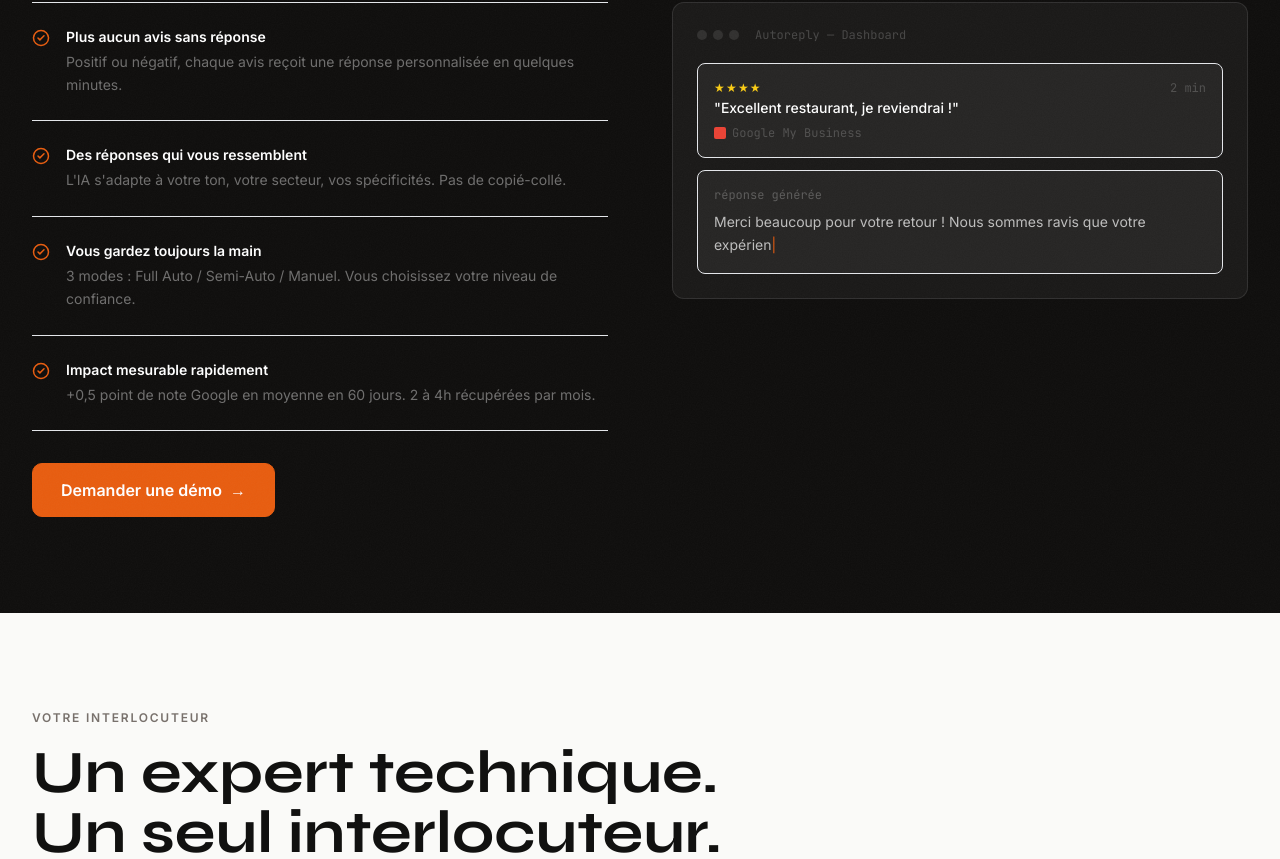
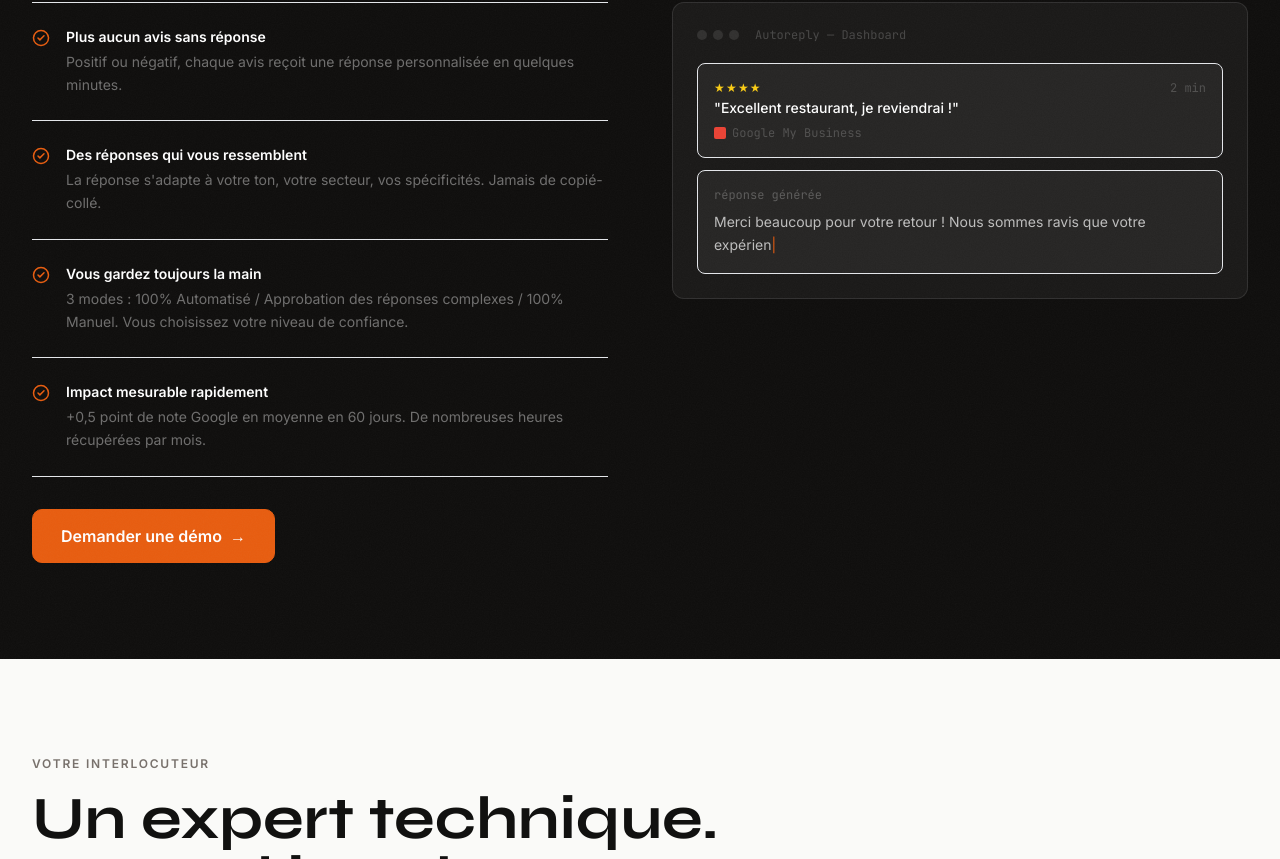
Before and after one commit to rolosjeanjulien/optival-landing, a Next.js app: page / in a window 1280 px wide. Shown: the part 4536-5395 px from the top of the page. Built offline with nearby package versions, Linux system fonts and the light colour scheme.

Commit message:
Update descriptions and loading text in AutoreplyDemo

```diff
--- a/components/sections/AutoreplyDemo.tsx
+++ b/components/sections/AutoreplyDemo.tsx
@@ -14,15 +14,15 @@ const benefits = [
   },
   {
     title: 'Des réponses qui vous ressemblent',
-    desc: "L'IA s'adapte à votre ton, votre secteur, vos spécificités. Pas de copié-collé.",
+    desc: "La réponse s'adapte à votre ton, votre secteur, vos spécificités. Jamais de copié-collé.",
   },
   {
     title: 'Vous gardez toujours la main',
-    desc: '3 modes : Full Auto / Semi-Auto / Manuel. Vous choisissez votre niveau de confiance.',
+    desc: '3 modes : 100% Automatisé / Approbation des réponses complexes / 100% Manuel. Vous choisissez votre niveau de confiance.',
   },
   {
     title: 'Impact mesurable rapidement',
-    desc: '+0,5 point de note Google en moyenne en 60 jours. 2 à 4h récupérées par mois.',
+    desc: '+0,5 point de note Google en moyenne en 60 jours. De nombreuses heures récupérées par mois.',
   },
 ]
 
@@ -176,7 +176,7 @@ export function AutoreplyDemo() {
                     animate={{ opacity: 1, y: 0 }}
                     className="flex items-center gap-2.5 px-4 py-3 rounded-lg border border-accent/20 bg-accent/5"
                   >
-                    <span className="font-mono text-xs text-accent">IA en cours</span>
+                    <span className="font-mono text-xs text-accent">Réflexion en cours</span>
                     <div className="flex gap-1">
                       <div className="w-1 h-1 rounded-full bg-accent dot-pulse-1" />
                       <div className="w-1 h-1 rounded-full bg-accent dot-pulse-2" />
```
